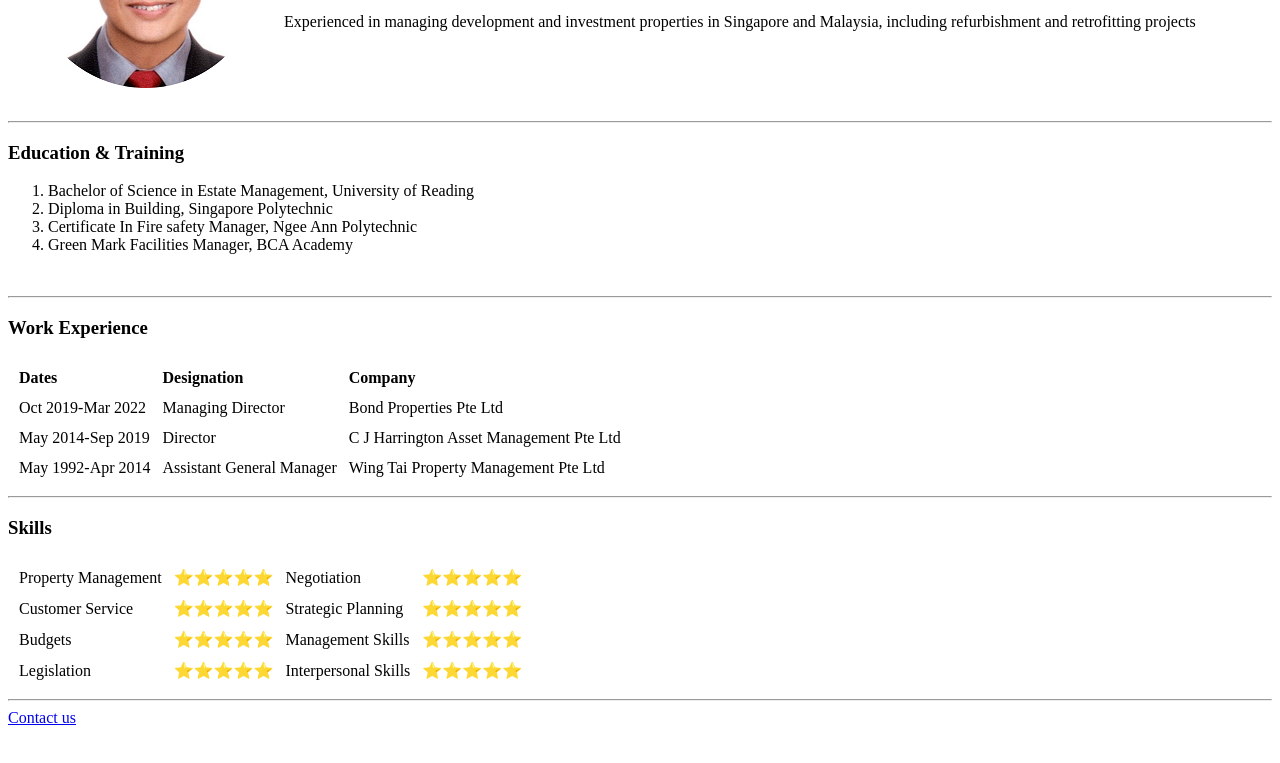
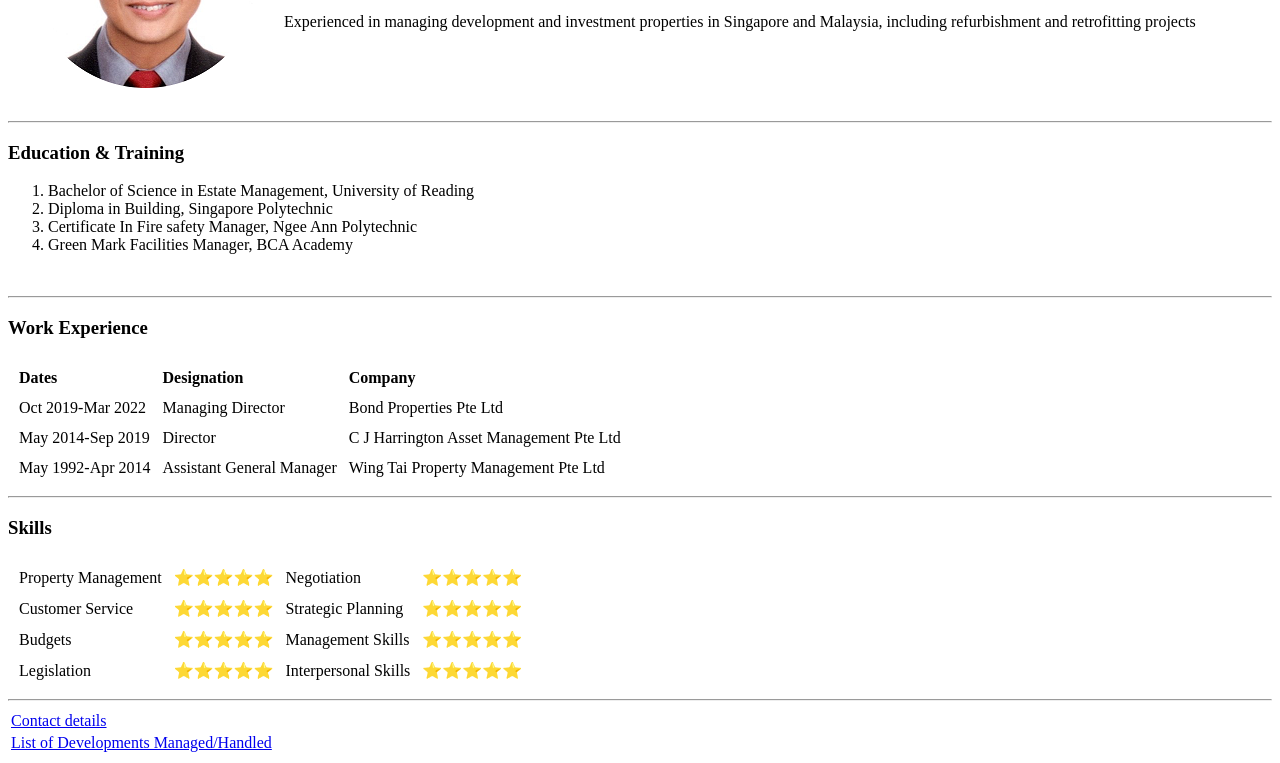
Before and after one commit to Rolic57/cv, a plain HTML site: page index.html in a window 1280 px wide. Shown: the part 174-937 px from the top of the page. Before the commit the page ends 909 px from the top, so only its background shows below. Drawn offline with Linux system fonts and the light colour scheme.

Commit message:
Update index.html

```diff
--- a/index.html
+++ b/index.html
@@ -89,5 +89,17 @@
   </table>
   </body>
   <hr>
-  <a href="contact.html">Contact us</a>
+  <table>
+    <tr>
+      <td>
+      <a href="contact.html">Contact details</a>
+      </td>
+    </tr>
+    <tr>
+      <td>
+      <a href="List of Developments.html">List of Developments Managed/Handled</a>
+      </td>
+    </tr>
+  </table>
+
 </html>
```
